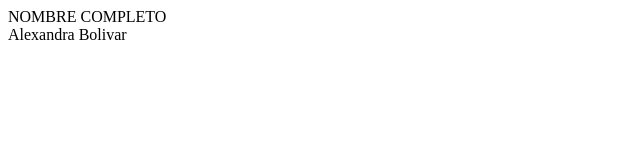
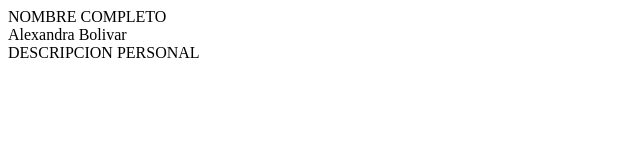
Before and after one commit to Lexxa29/Rubrica-p1, a plain HTML site: page index.html in a window 1280 px wide. Shown: the whole page, without its empty margins (0-640 px from the left). Drawn offline with Linux system fonts and the light colour scheme.

Commit message:
tercer commit

```diff
--- a/index.html
+++ b/index.html
@@ -8,5 +8,6 @@
 <body>
     <div>NOMBRE COMPLETO</div>
     <div>Alexandra Bolivar</div>
+    <div>DESCRIPCION PERSONAL</div>
 </body>
 </html>
```
